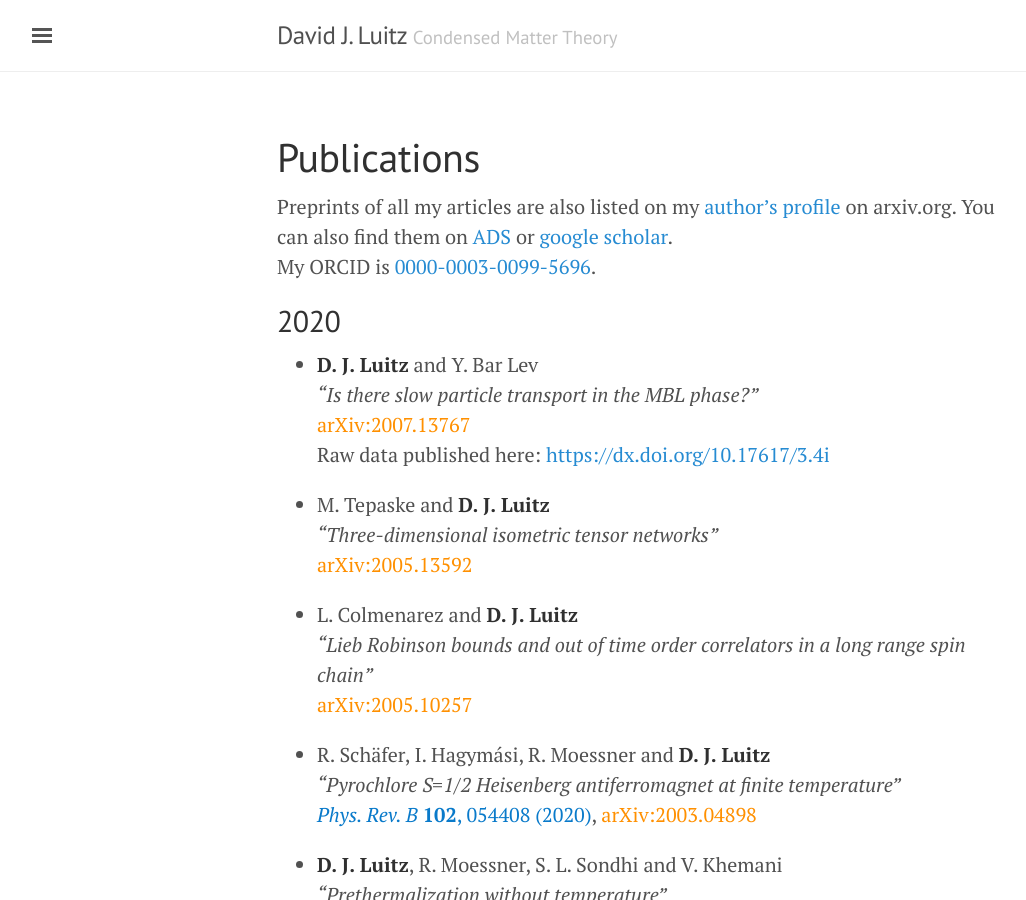
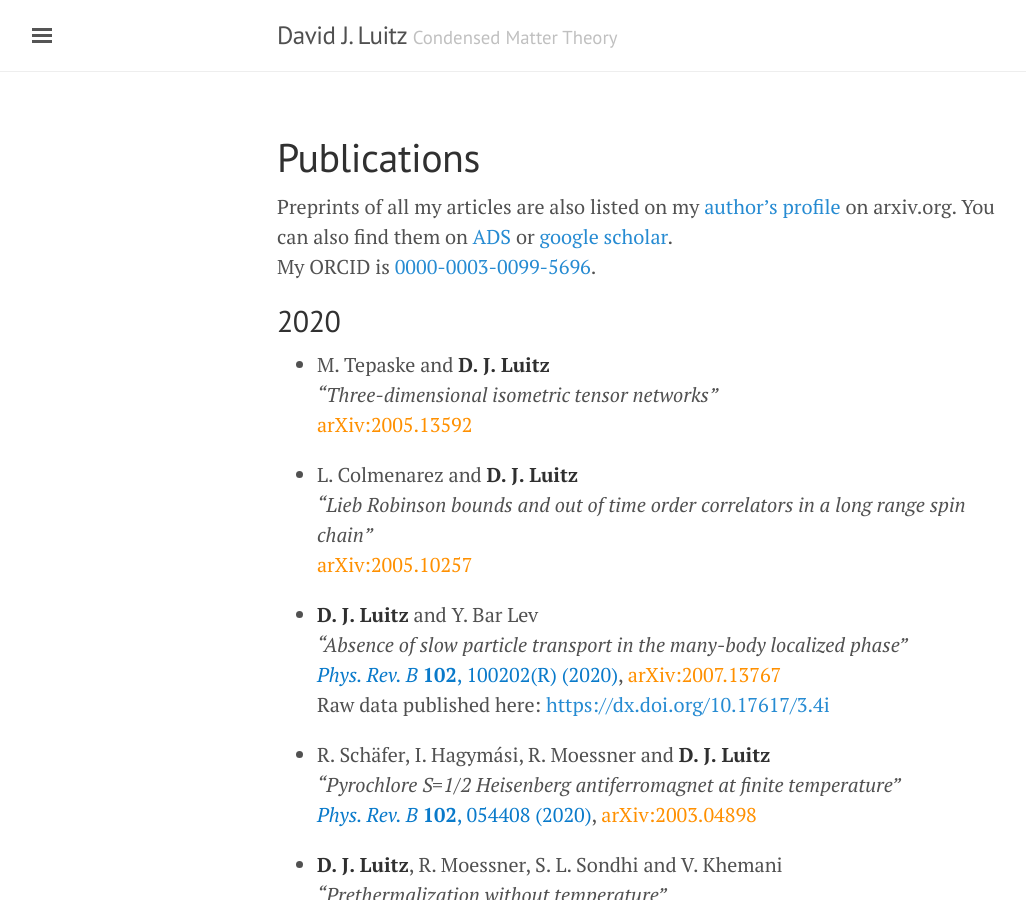
Before and after one commit to dluitz/dluitz.github.io, a Jekyll site: the page built from publications.md, in a window 1280 px wide and 900 px high. Shown: the whole window, without its empty margins (3-1029 px from the left). Built offline with Jekyll 4.4.1, drawn with Linux system fonts in a browser that asks for light colours.

Commit message:
[pub] update

```diff
--- a/publications.md
+++ b/publications.md
@@ -11,10 +11,6 @@ My ORCID is [0000-0003-0099-5696](https://orcid.org/0000-0003-0099-5696).
 2020
 ----
 
-+ **D. J. Luitz** and Y. Bar Lev
-*"Is there slow particle transport in the MBL phase?"*
-[arXiv:2007.13767](https://arxiv.org/abs/2007.13767){:class='arxiv'}
-Raw data published here: [https://dx.doi.org/10.17617/3.4i](https://dx.doi.org/10.17617/3.4i)
 
 + M. Tepaske and **D. J. Luitz**
 *"Three-dimensional isometric tensor networks"*
@@ -23,6 +19,11 @@ Raw data published here: [https://dx.doi.org/10.17617/3.4i](https://dx.doi.org/1
 + L. Colmenarez and **D. J. Luitz**
 *"Lieb Robinson bounds and out of time order correlators in a long range spin chain"*
 [arXiv:2005.10257](https://arxiv.org/abs/2005.10257){:class='arxiv'}
+
++ **D. J. Luitz** and Y. Bar Lev
+*"Absence of slow particle transport in the many-body localized phase"*
+[*Phys. Rev. B* **102**, 100202(R) (2020)](https://journals.aps.org/prb/abstract/10.1103/PhysRevB.102.100202){:class='pub'}, [arXiv:2007.13767](https://arxiv.org/abs/2007.13767){:class='arxiv'}
+Raw data published here: [https://dx.doi.org/10.17617/3.4i](https://dx.doi.org/10.17617/3.4i)
 
 + R. Schäfer, I. Hagymási, R. Moessner and **D. J. Luitz**
 *"Pyrochlore S=1/2 Heisenberg antiferromagnet at finite temperature"*
```
